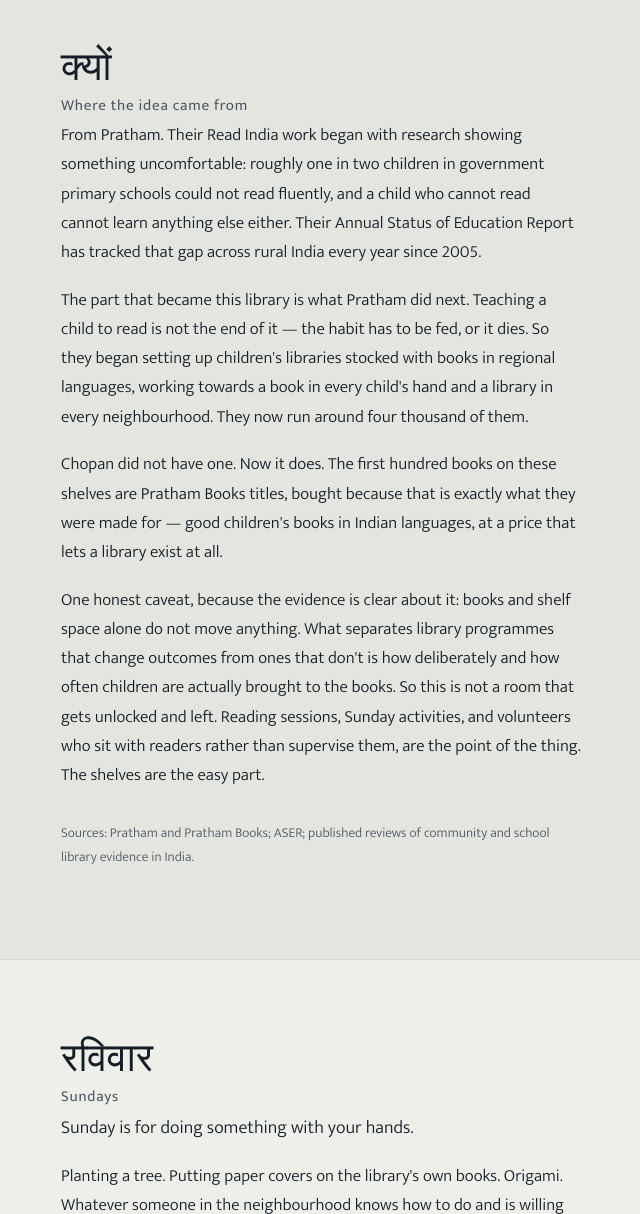
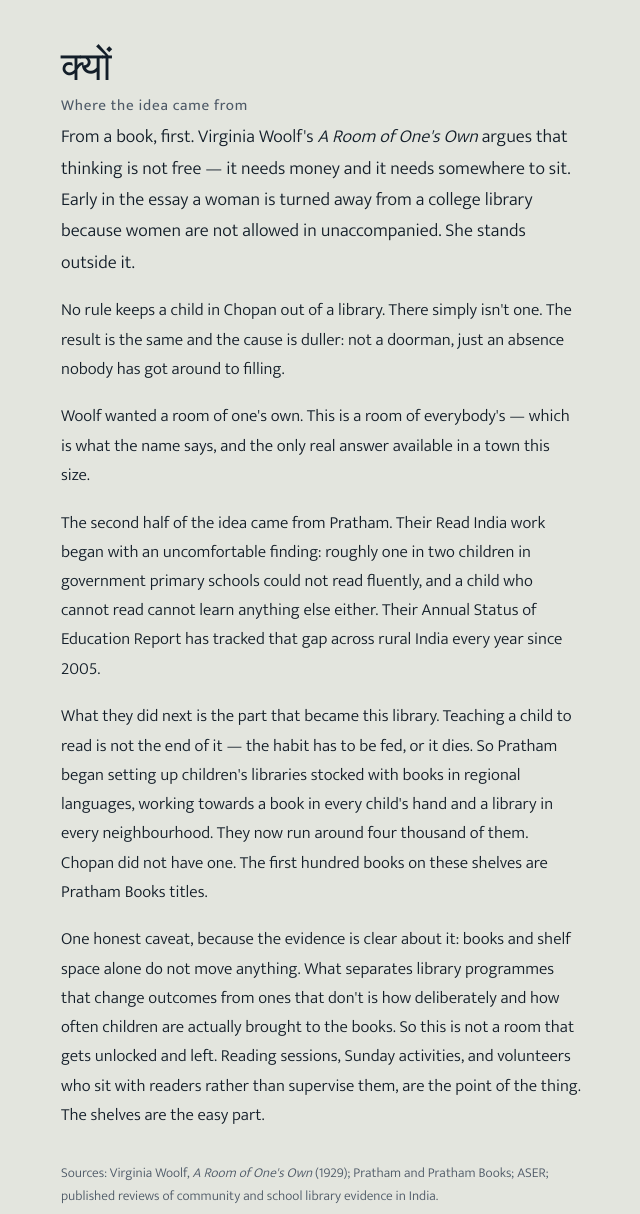
Before and after one commit to ApnaPustakalay/apna-pustakalay, a plain HTML site: page index.html in a window 1280 px wide. Shown: the part 3680-4894 px from the top of the page, without its empty margins (319-959 px from the left). Drawn offline with Linux system fonts and the light colour scheme; a web font is replaced by a local one.

Commit message:
Update index.html

```diff
--- a/index.html
+++ b/index.html
@@ -179,25 +179,36 @@
 <section class="band band-deep" id="why">
   <div class="wrap col">
     <h2>क्यों<span class="en">Where the idea came from</span></h2>
-    <p>
-      From Pratham. Their Read India work began with research showing something
-      uncomfortable: roughly one in two children in government primary schools
-      could not read fluently, and a child who cannot read cannot learn anything
-      else either. Their Annual Status of Education Report has tracked that gap
-      across rural India every year since 2005.
+    <p class="lede">
+      From a book, first. Virginia Woolf's <em>A Room of One's Own</em> argues
+      that thinking is not free — it needs money and it needs somewhere to sit.
+      Early in the essay a woman is turned away from a college library because
+      women are not allowed in unaccompanied. She stands outside it.
     </p>
     <p>
-      The part that became this library is what Pratham did next. Teaching a child
-      to read is not the end of it — the habit has to be fed, or it dies. So they
+      No rule keeps a child in Chopan out of a library. There simply isn't one.
+      The result is the same and the cause is duller: not a doorman, just an
+      absence nobody has got around to filling.
+    </p>
+    <p>
+      Woolf wanted a room of one's own. This is a room of everybody's — which is
+      what the name says, and the only real answer available in a town this size.
+    </p>
+    <p>
+      The second half of the idea came from Pratham. Their Read India work began
+      with an uncomfortable finding: roughly one in two children in government
+      primary schools could not read fluently, and a child who cannot read cannot
+      learn anything else either. Their Annual Status of Education Report has
+      tracked that gap across rural India every year since 2005.
+    </p>
+    <p>
+      What they did next is the part that became this library. Teaching a child to
+      read is not the end of it — the habit has to be fed, or it dies. So Pratham
       began setting up children's libraries stocked with books in regional
       languages, working towards a book in every child's hand and a library in
-      every neighbourhood. They now run around four thousand of them.
-    </p>
-    <p>
-      Chopan did not have one. Now it does. The first hundred books on these
-      shelves are Pratham Books titles, bought because that is exactly what they
-      were made for — good children's books in Indian languages, at a price that
-      lets a library exist at all.
+      every neighbourhood. They now run around four thousand of them. Chopan did
+      not have one. The first hundred books on these shelves are Pratham Books
+      titles.
     </p>
     <p>
       One honest caveat, because the evidence is clear about it: books and shelf
@@ -205,12 +216,13 @@
       change outcomes from ones that don't is how deliberately and how often
       children are actually brought to the books. So this is not a room that gets
       unlocked and left. Reading sessions, Sunday activities, and volunteers who
-      sit with readers rather than supervise them, are the point of the thing. The
-      shelves are the easy part.
+      sit with readers rather than supervise them, are the point of the thing.
+      The shelves are the easy part.
     </p>
     <p class="src">
-      Sources: Pratham and Pratham Books; ASER; published reviews of community and
-      school library evidence in India.
+      Sources: Virginia Woolf, <em>A Room of One's Own</em> (1929); Pratham and
+      Pratham Books; ASER; published reviews of community and school library
+      evidence in India.
     </p>
   </div>
 </section>
```
